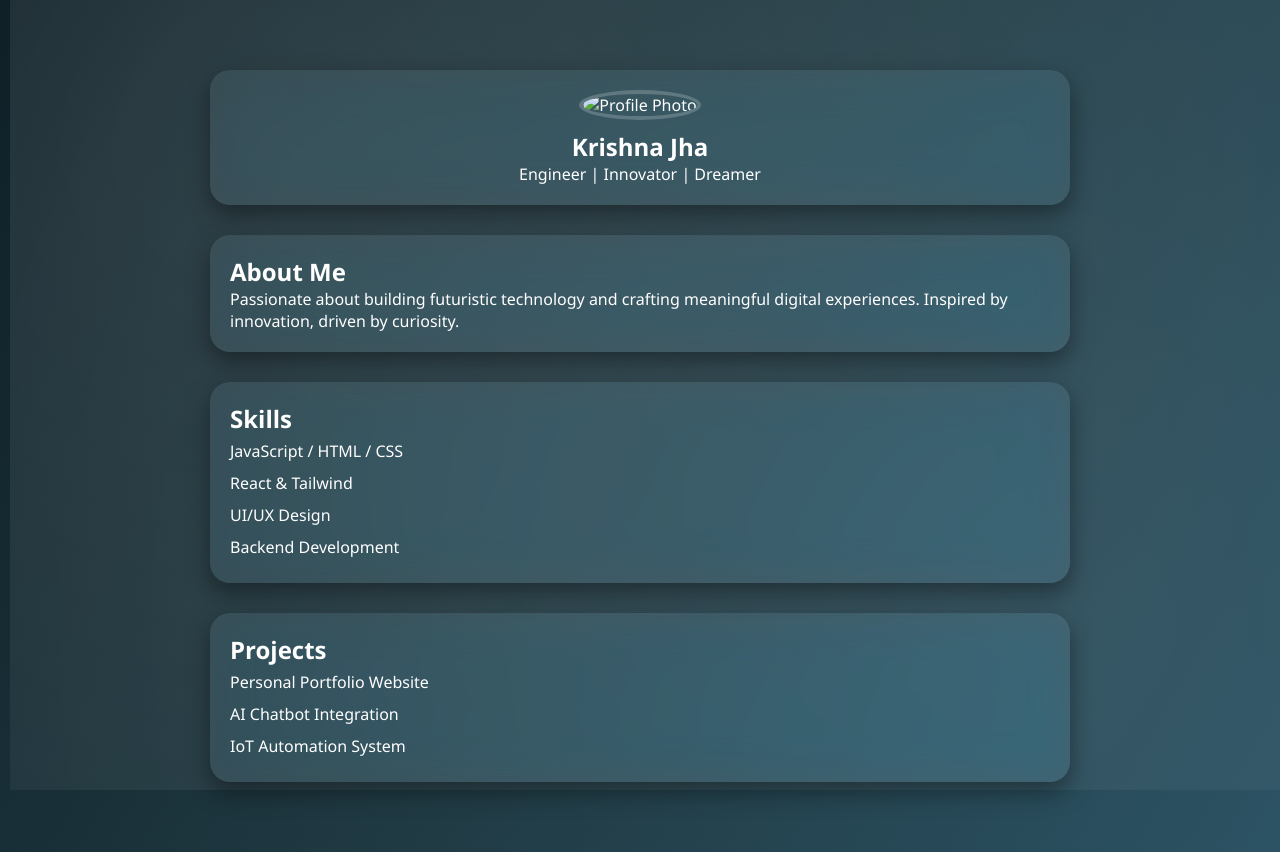
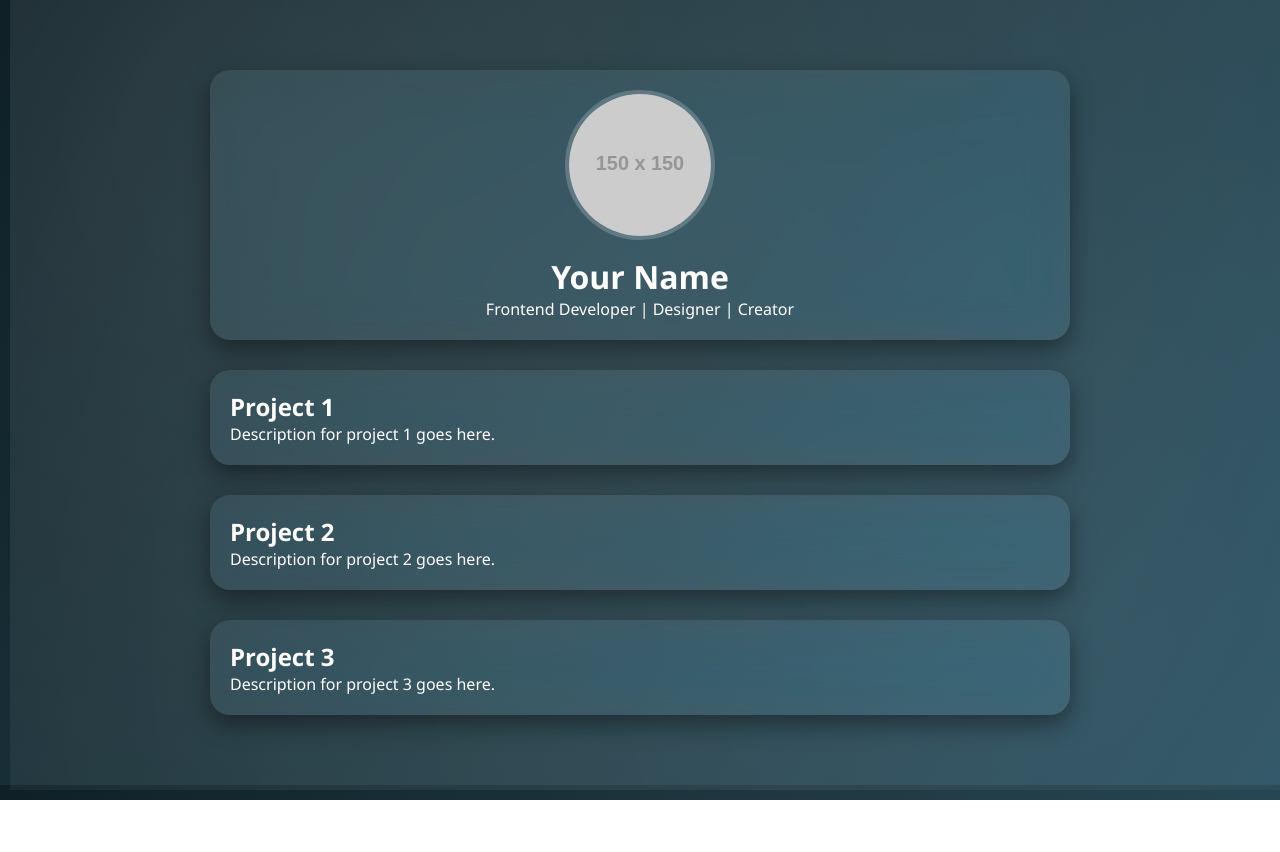
Before and after one commit to bip-krishna/krishna.github.io, a plain HTML site: page index.html in a window 1280 px wide. After the commit the page ends 800 px from the top, so only its background shows below. Drawn offline with Linux system fonts and the light colour scheme; placeholder pictures from the web are drawn by us.

Commit message:
Add files via upload

```diff
--- a/index.html
+++ b/index.html
@@ -1,48 +1,49 @@
 <!DOCTYPE html>
 <html lang="en">
 <head>
+    <meta charset="UTF-8">
+    <meta name="viewport" content="width=device-width, initial-scale=1.0">
+    <title>Profile & Projects</title>
     <link rel="stylesheet" href="style.css">
-    <meta charset="UTF-8" />
-    <meta name="viewport" content="width=device-width, initial-scale=1.0" />
-    <title>My Futuristic Profile</title>
-    <link rel="stylesheet" href="style.css" />
 </head>
 <body>
+
+    <!-- Background Animation -->
     <div class="background"></div>
-    <main class="container">
-        <section class="profile-card" data-tilt>
-            <img src="profile.jpg" alt="Profile Photo" class="profile-img" />
-            <h1>Krishna Jha</h1>
-            <p class="tagline">Engineer | Innovator | Dreamer</p>
-        </section>
 
-        <section class="card" data-tilt>
-            <h2>About Me</h2>
-            <p>
-                Passionate about building futuristic technology and crafting meaningful digital experiences.
-                Inspired by innovation, driven by curiosity.
-            </p>
-        </section>
+    <div class="container">
+        <!-- Profile Card -->
+        <div class="profile-card card" data-tilt>
+            <div class="card-inner">
+                <img src="https://via.placeholder.com/150" alt="Profile" class="profile-img">
+                <h1>Your Name</h1>
+                <p>Frontend Developer | Designer | Creator</p>
+            </div>
+        </div>
 
-        <section class="card" data-tilt>
-            <h2>Skills</h2>
-            <ul>
-                <li>JavaScript / HTML / CSS</li>
-                <li>React & Tailwind</li>
-                <li>UI/UX Design</li>
-                <li>Backend Development</li>
-            </ul>
-        </section>
+        <!-- Project Cards -->
+        <div class="card" data-tilt>
+            <div class="card-inner">
+                <h2>Project 1</h2>
+                <p>Description for project 1 goes here.</p>
+            </div>
+        </div>
 
-        <section class="card" data-tilt>
-            <h2>Projects</h2>
-            <ul>
-                <li>Personal Portfolio Website</li>
-                <li>AI Chatbot Integration</li>
-                <li>IoT Automation System</li>
-            </ul>
-        </section>
-    </main>
+        <div class="card" data-tilt>
+            <div class="card-inner">
+                <h2>Project 2</h2>
+                <p>Description for project 2 goes here.</p>
+            </div>
+        </div>
+
+        <div class="card" data-tilt>
+            <div class="card-inner">
+                <h2>Project 3</h2>
+                <p>Description for project 3 goes here.</p>
+            </div>
+        </div>
+    </div>
+
     <script src="script.js"></script>
 </body>
 </html>
--- a/script.js
+++ b/script.js
@@ -1,5 +1,7 @@
-// Tilt effect
+// Tilt effect on card-inner
 document.querySelectorAll("[data-tilt]").forEach(card => {
+    const inner = card.querySelector(".card-inner");
+
     card.addEventListener("mousemove", e => {
         const rect = card.getBoundingClientRect();
         const x = e.clientX - rect.left;
@@ -8,16 +10,16 @@ document.querySelectorAll("[data-tilt]").forEach(card => {
         const centerY = rect.height / 2;
         const rotateX = ((y - centerY) / centerY) * 10;
         const rotateY = ((x - centerX) / centerX) * 10;
-        card.style.transform = `perspective(1000px) rotateX(${-rotateX}deg) rotateY(${rotateY}deg) scale(1.02)`;
+        inner.style.transform = `perspective(1000px) rotateX(${-rotateX}deg) rotateY(${rotateY}deg) scale(1.02)`;
     });
 
     card.addEventListener("mouseleave", () => {
-        card.style.transform = `perspective(1000px) rotateX(0deg) rotateY(0deg) scale(1)`;
+        inner.style.transform = `perspective(1000px) rotateX(0deg) rotateY(0deg) scale(1)`;
     });
 });
 
-// Fade-in on scroll
-const cards = document.querySelectorAll(".card, .profile-card");
+// Fade-in on scroll (with initial load check)
+const cards = document.querySelectorAll(".card");
 const observer = new IntersectionObserver(entries => {
     entries.forEach(entry => {
         if (entry.isIntersecting) {
@@ -29,4 +31,9 @@ const observer = new IntersectionObserver(entries => {
 cards.forEach(card => {
     card.style.animationPlayState = "paused";
     observer.observe(card);
+
+    // Trigger animation immediately if already visible
+    if (card.getBoundingClientRect().top < window.innerHeight) {
+        card.style.animationPlayState = "running";
+    }
 });
--- a/style.css
+++ b/style.css
@@ -49,7 +49,8 @@ body {
     margin-bottom: 10px;
 }
 
-.card, .profile-card {
+/* Main card styling */
+.card {
     background: rgba(255,255,255,0.08);
     border-radius: 20px;
     padding: 20px;
@@ -61,7 +62,11 @@ body {
     animation: fadeInUp 1s forwards;
 }
 
-.card:hover, .profile-card:hover {
+.card-inner {
+    transition: transform 0.3s ease;
+}
+
+.card:hover {
     box-shadow: 0 20px 40px rgba(0,0,0,0.5);
 }
 
@@ -76,7 +81,6 @@ h1, h2 {
 
 ul {
     list-style: none;
-    padding-left: 0;
 }
 
 li {
```
